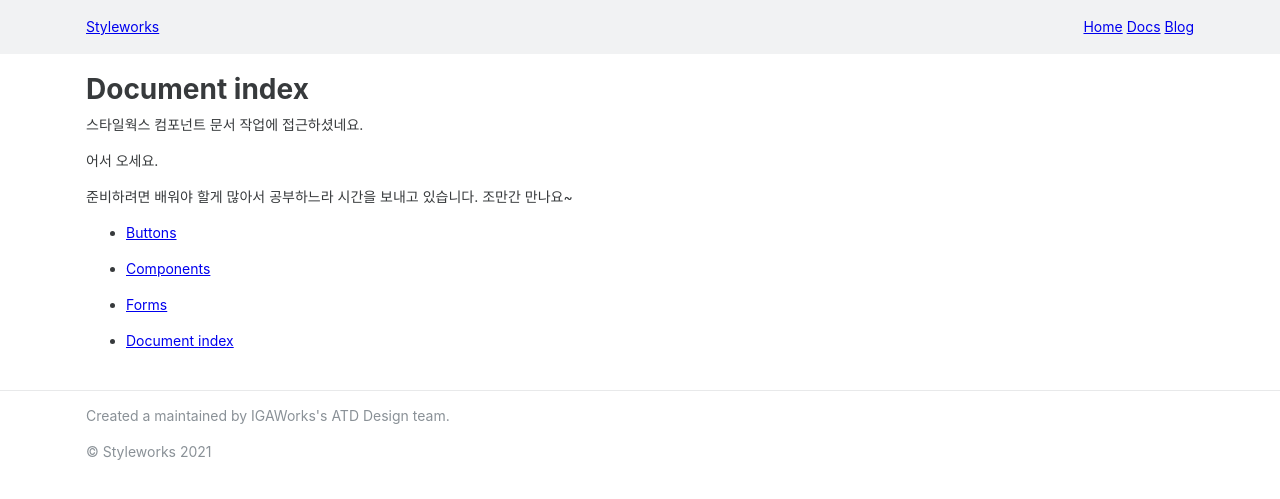
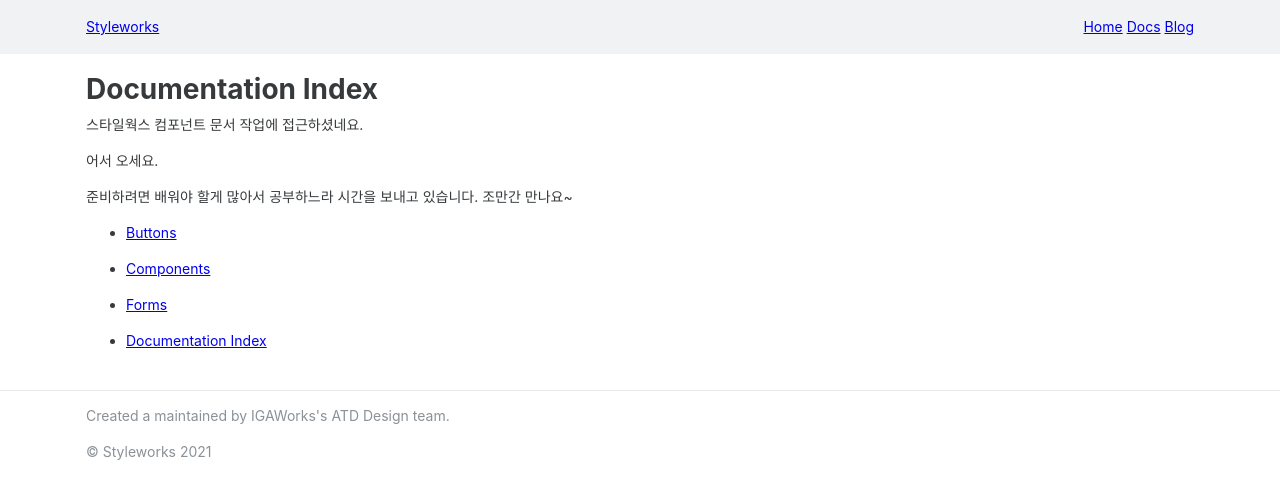
Before and after one commit to zena-igaworks/zena-igaworks.github.io, a Jekyll site: the page built from _docs/index.markdown, in a window 1280 px wide. Shown: the top 499 px of the page. Built offline with Jekyll 4.4.1, drawn with Linux system fonts in a browser that asks for light colours.

Commit message:
yaml 형식 수정 -- 잘 모르겠다.

```diff
--- a/_docs/buttons.markdown
+++ b/_docs/buttons.markdown
@@ -1,7 +1,9 @@
 ---
 layout: document
-title:  Buttons
+title:  "Buttons"
 ---
+
+
 
 버튼 페이지 테스트중~.
 
--- a/_docs/index.markdown
+++ b/_docs/index.markdown
@@ -1,6 +1,6 @@
 ---
 layout: document
-title:  Document index
+title: Documentation Index
 ---
 
 스타일웍스 컴포넌트 문서 작업에 접근하셨네요.
--- a/_layouts/document.html
+++ b/_layouts/document.html
@@ -3,7 +3,7 @@
 <head>
 	<meta charset="UTF-8">
 	<title>{{ page.title }}</title>
-	<link rel="stylesheet" href="/../css/style.css">
+	<link rel="stylesheet" href="/css/style.css">
 </head>
 <body>
 {% include header.html %}
--- a/css/style.scss
+++ b/css/style.scss
@@ -1,4 +1,5 @@
 ---
+title: "styleworks documentation styles"
 ---
 @import "_sass/styleworks/styleworks.scss";
 @import "_sass/designworks/designworks.scss";
--- a/index.markdown
+++ b/index.markdown
@@ -1,10 +1,6 @@
 ---
-# Feel free to add content and custom Front Matter to this file.
-# To modify the layout, see https://jekyllrb.com/docs/themes/#overriding-theme-defaults
-
-layout: home
+layout: default
 ---
-
 
 
 <h1>Docs</h1>
```
Also changed, not shown: 6 other files.
